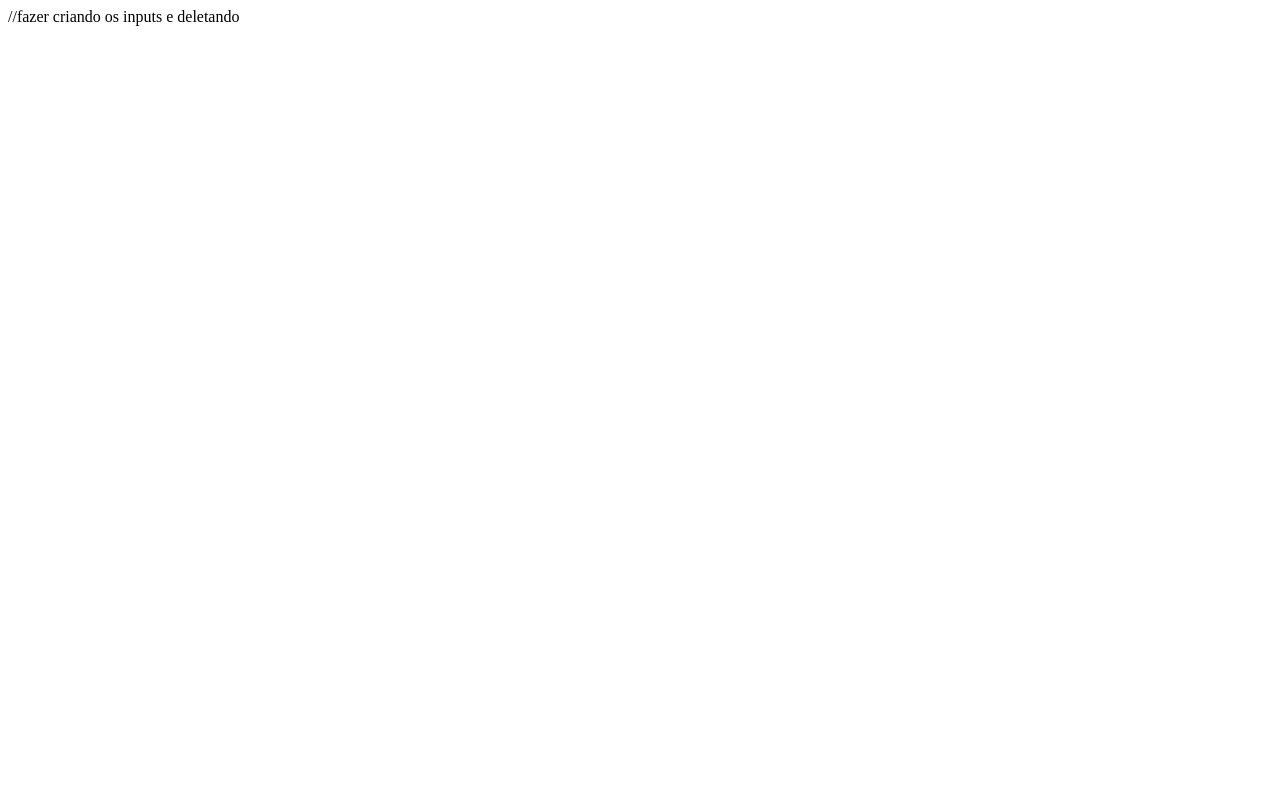
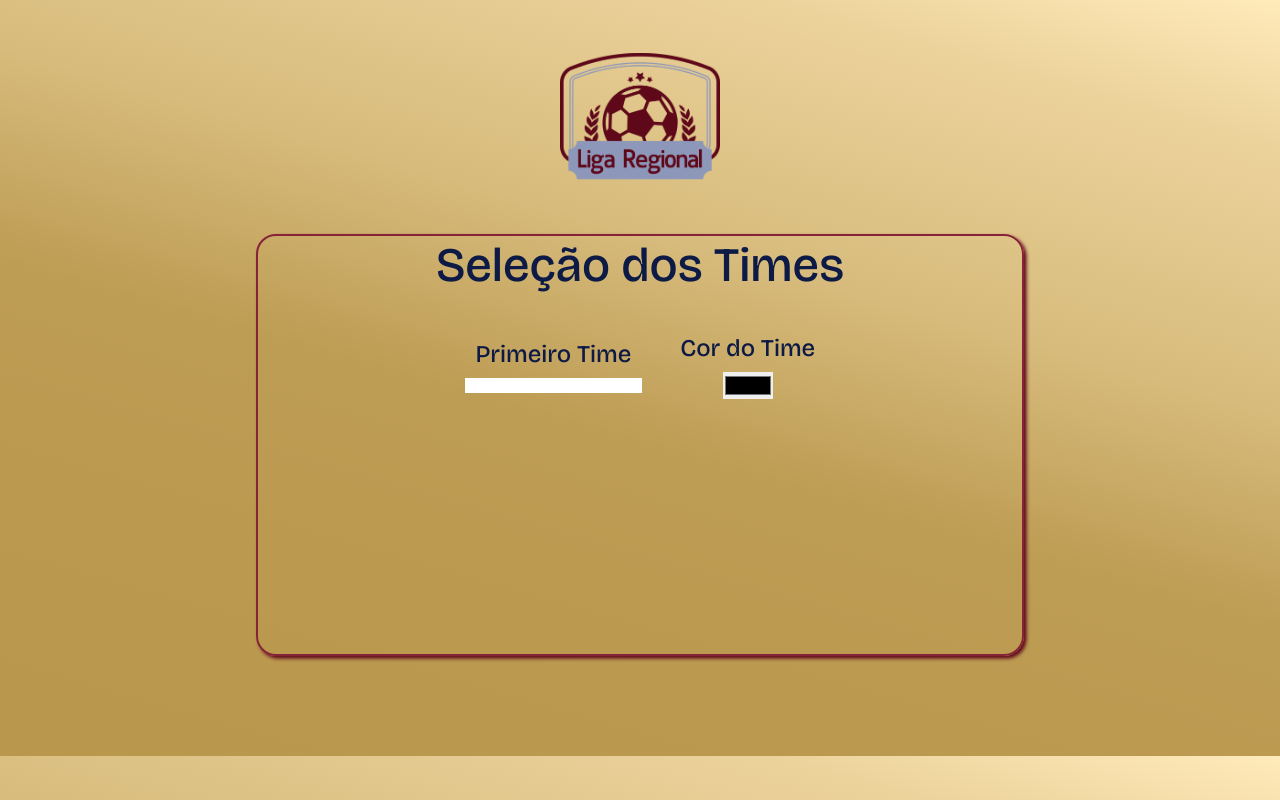
Before and after one commit to MaryeneClaudino/Design-de-Intera-o, a plain HTML site: page trab1/index.html in a window 1280 px wide. Drawn offline with nearby package versions, Linux system fonts and the light colour scheme.

Commit message:
Começando a estilização do trabalho

```diff
--- /dev/null
+++ b/trab1/estilos-css/cores.css
@@ -0,0 +1,25 @@
+:root {
+  --bs-red-0: #efaebc;
+  --bs-red-1: #d2788b;
+  --bs-red-2: #ab465c;
+  --bs-red-3: #872338;
+  --bs-red-4: #5e081a;
+
+  --bs-beige-0: #ffeaba;
+  --bs-beige-1: #e3c582;
+  --bs-beige-2: #b9974c;
+  --bs-beige-3: #927126;
+  --bs-beige-4: #664908;
+
+  --bs-blue-0: #8d97b9;
+  --bs-blue-1: #5f6d99;
+  --bs-blue-2: #3c4b7d;
+  --bs-blue-3: #223163;
+  --bs-blue-4: #0d1a45;
+
+  --bs-green-0: #bbe3a6;
+  --bs-green-1: #8ec571;
+  --bs-green-2: #63a142;
+  --bs-green-3: #427f21;
+  --bs-green-4: #245907;
+}
--- /dev/null
+++ b/trab1/estilos-css/global.css
@@ -0,0 +1,65 @@
+@import "reset.css";
+@import "cores.css";
+
+body {
+  font-size: clamp(17px, 3vw, 24px);
+  font-family: "Bricolage Grotesque", sans-serif;
+  color: var(--bs-blue-4);
+  background: rgb(255, 234, 186);
+  background: linear-gradient(
+    196deg,
+    rgba(255, 234, 186, 1) 0%,
+    rgba(236, 211, 156, 1) 13%,
+    rgba(215, 187, 124, 1) 37%,
+    rgba(189, 156, 83, 1) 56%,
+    rgba(185, 151, 76, 1) 100%
+  );
+}
+
+.card-principal {
+  width: 60vw;
+  height: 33vw;
+  margin: auto;
+  border: 2px solid var(--bs-red-3);
+  border-radius: 20px;
+  box-shadow: 0.2vw 0.2vw 0.3vw var(--bs-red-4);
+  margin-bottom: 100px;
+}
+
+header {
+  display: flex;
+  flex-direction: row;
+  justify-content: center;
+  align-items: center;
+  margin: 40px;
+  padding: 1vw;
+  border-radius: 20px;
+}
+
+.logo {
+  width: auto;
+  height: 10vw;
+}
+
+.titulo {
+  font-weight: 500;
+  text-align: center;
+  margin-bottom: 40px;
+}
+
+.position-label-input {
+  display: flex;
+  flex-direction: column;
+  justify-content: center;
+  align-items: center;
+  margin-bottom: 20px;
+  gap: 10px;
+}
+
+.position-nome-cor {
+  display: flex;
+  flex-direction: row;
+  justify-content: center;
+  align-items: center;
+  gap: 3vw;
+}
--- /dev/null
+++ b/trab1/estilos-css/reset.css
@@ -0,0 +1,16 @@
+html {
+  box-sizing: border-box;
+}
+*,
+*:before,
+*:after {
+  box-sizing: inherit;
+}
+
+* {
+  padding: 0;
+  margin: 0;
+  border: 0;
+  vertical-align: baseline;
+  list-style: none;
+}
--- a/trab1/index.html
+++ b/trab1/index.html
@@ -4,11 +4,35 @@
 <head>
     <meta charset="UTF-8">
     <meta name="viewport" content="width=device-width, initial-scale=1.0">
-    <title>Document</title>
+    <title>Liga Regional</title>
+    <link rel="icon" type="image/x-icon" href="img/favicon.png" />
+    <link rel="preconnect" href="https://fonts.googleapis.com">
+    <link rel="preconnect" href="https://fonts.gstatic.com" crossorigin>
+    <link
+        href="https://fonts.googleapis.com/css2?family=Bricolage+Grotesque:opsz,wght@10..48,200;10..48,500&display=swap"
+        rel="stylesheet">
+    <link rel="preload" href="estilos-css/global.css" as="style">
+    <link rel="stylesheet" type="text/css" href="estilos-css/global.css" />
 </head>
 
 <body>
-    //fazer criando os inputs e deletando
+    <header>
+        <!-- <h1>Liga Regional</h1> -->
+        <img class="logo" src="img/logoLiga.png">
+    </header>
+    <div class="card-principal">
+        <h1 class="titulo">Seleção dos Times</h1>
+        <div class="position-nome-cor">
+            <div class="position-label-input">
+                <label for="time1">Primeiro Time</label>
+                <input type="text" id="time1" name="time1">
+            </div>
+            <div class="position-label-input">
+                <label for="cor1">Cor do Time</label>
+                <input type="color" id="cor1" name="cor1">
+            </div>
+        </div>
+    </div>
 </body>
 
 </html>
```
Also changed, not shown: trab1/img/conjunto-de-icones-plana-de-emblemas-de-futebol/License free.txt (added), trab1/img/conjunto-de-icones-plana-de-emblemas-de-futebol/License premium.txt (added), trab1/img/conjunto-de-icones-plana-de-futebol/License free.txt (added), trab1/img/conjunto-de-icones-plana-de-futebol/License premium.txt (added), trab1/img/favicon.png (added), trab1/img/logo.svg (added), trab1/img/logoLiga.png (added), 4 other files.
